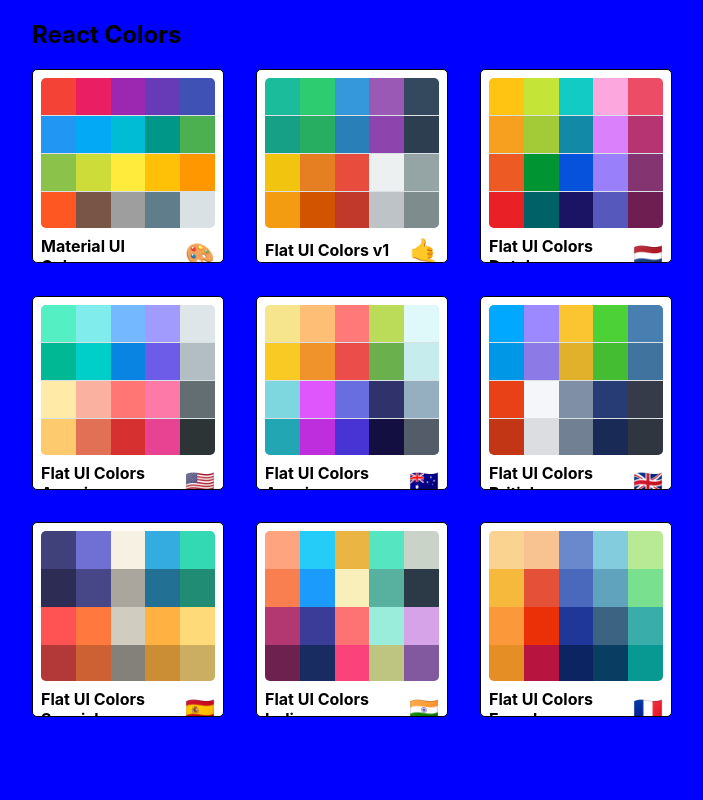
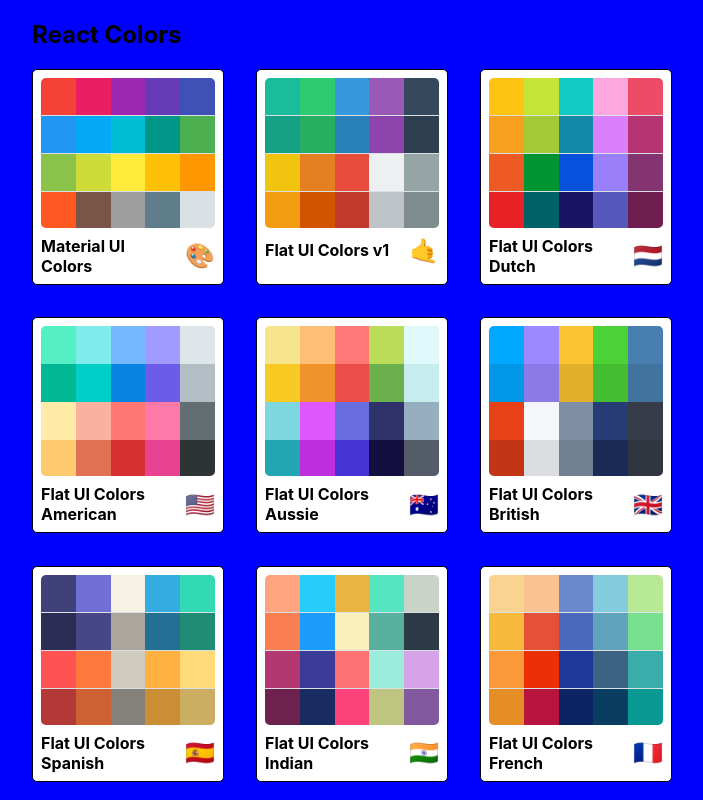
Before and after one commit to EmbraCraig/react-colors, a React (Create React App) app: page / in a window 1280 px wide. Shown: the whole page, without its empty margins (288-991 px from the left). Built offline with nearby package versions, Linux system fonts and the light colour scheme.

Commit message:
Fix styling issue with mini palettes

```diff
--- a/src/styles/MiniPaletteStyles.js
+++ b/src/styles/MiniPaletteStyles.js
@@ -6,7 +6,6 @@
         border: "1px solid black",
         padding: "0.5rem",
         position: "relative",
-        overflow: "hidden",
         "&:hover": {
             cursor: "pointer"
         }
@@ -38,7 +37,8 @@
         display: "inline-block",
         margin: "0 auto",
         position: "relative",
-        marginBottom: "-3.5px"
+        marginBottom: "-3.5px",
+        overflow: "hidden"
     }
 }
 
```
